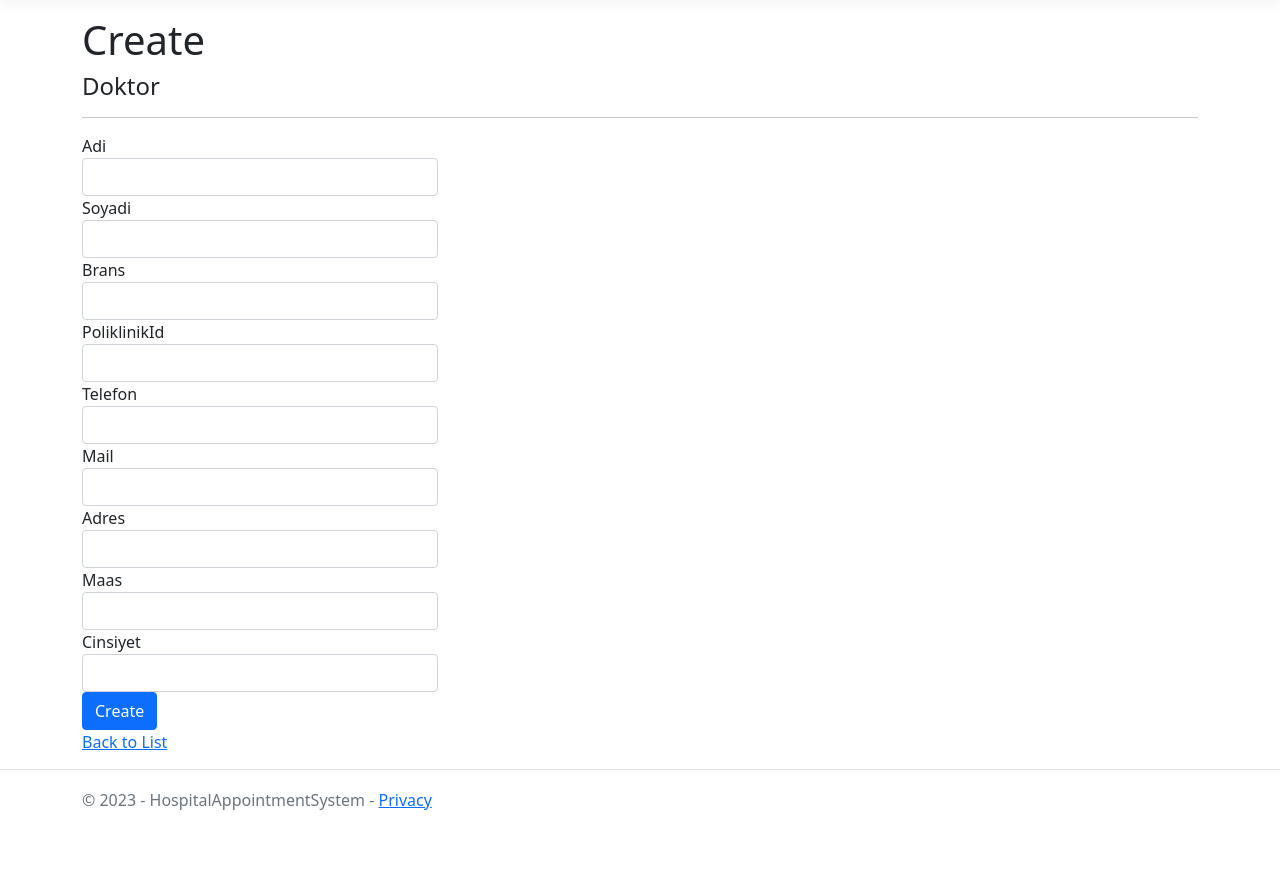
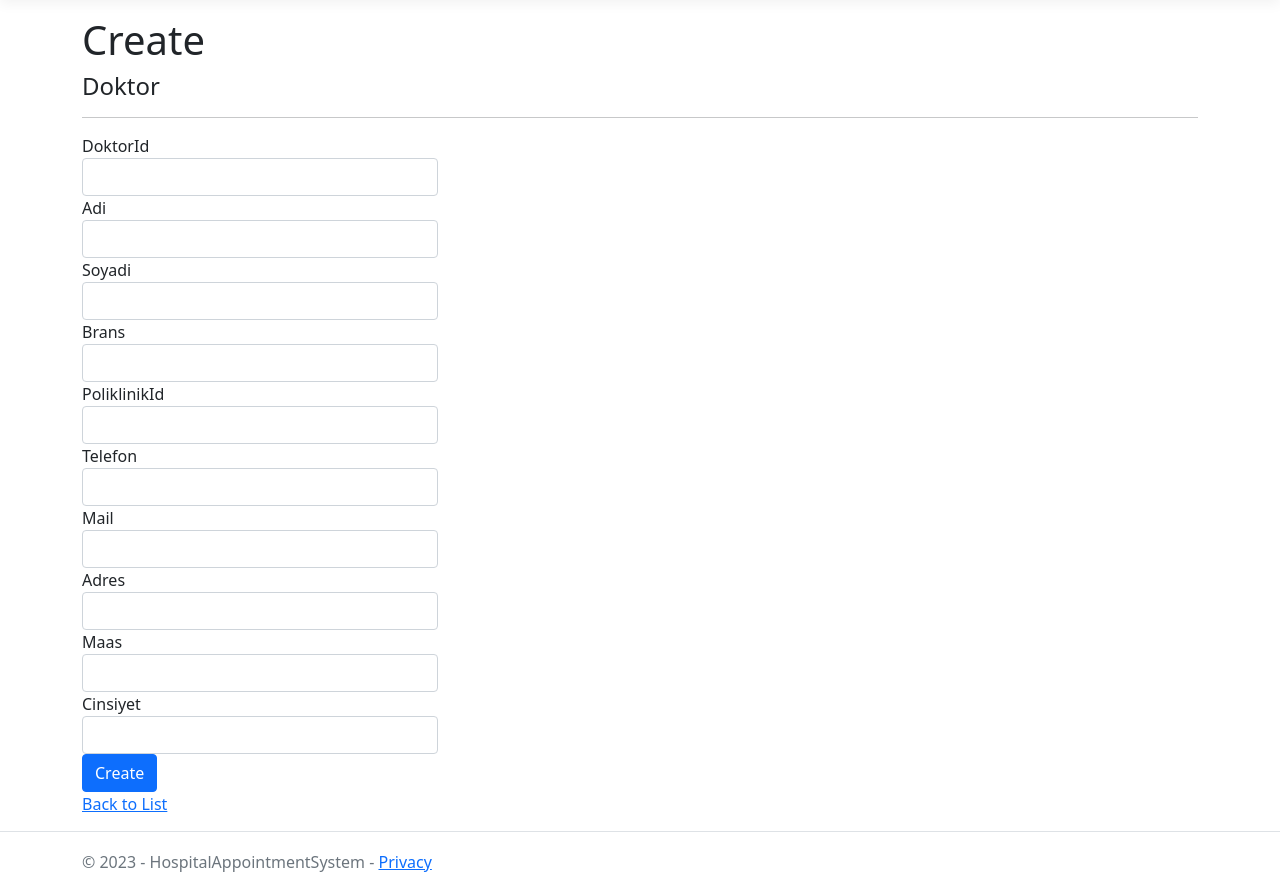
Before and after one commit to osmntahir/HospitalAppointmentSystem, an ASP.NET Core app: page /Doktors/Create in a window 1280 px wide. Shown: the part 57-949 px from the top of the page. Before the commit the page ends 867 px from the top, so only its background shows below. Run offline with ASP.NET Core 8, Linux system fonts and the light colour scheme; data that the repository does not hold is empty; style sheets or scripts are compiled from the project's sources.

Commit message:
controllerlar duzenlendi

```diff
--- a/Controllers/DoktorsController.cs
+++ b/Controllers/DoktorsController.cs
@@ -139,42 +139,23 @@ namespace HospitalAppointmentSystem.Controllers
 
             return View(doktor);
         }
+
         // POST: Doktors/Delete/5
         [HttpPost, ActionName("Delete")]
         [ValidateAntiForgeryToken]
-        public  async Task<IActionResult> DeleteConfirmed(int id)
+        public async Task<IActionResult> DeleteConfirmed(int id)
         {
             if (_context.Doktors == null)
             {
-                return Problem("Entity set 'hospitalContext.Doktors' is null.");
+                return Problem("Entity set 'hospitalContext.Doktors'  is null.");
+            }
+            var doktor = await _context.Doktors.FindAsync(id);
+            if (doktor != null)
+            {
+                _context.Doktors.Remove(doktor);
             }
 
-            var doktor = await _context.Doktors.FindAsync(id);
-
-            if (doktor == null)
-            {
-                return NotFound();
-            }
-
-            // İlgili çalışma günlerini bul ve sil
-            var calismaGunler = _context.CalismaGuns.Where(c => c.DoktorId == id).ToList();
-
-            foreach (var calismaGun in calismaGunler)
-            {
-                _context.CalismaGuns.Remove(calismaGun);
-            }
-
-            // İlgili randevuları bul ve sil
-            var randevular = _context.Randevus.Where(c => c.DoktorId == id).ToList();
-
-            foreach (var randevu in randevular)
-            {
-                _context.Randevus.Remove(randevu);
-            }
-
-            _context.Doktors.Remove(doktor);
             await _context.SaveChangesAsync();
-
             return RedirectToAction(nameof(Index));
         }
 
--- a/Views/CalismaGuns/Create.cshtml
+++ b/Views/CalismaGuns/Create.cshtml
@@ -12,6 +12,11 @@
     <div class="col-md-4">
         <form asp-action="Create">
             <div asp-validation-summary="ModelOnly" class="text-danger"></div>
+            <div class="form-group">
+                <label asp-for="CalismaGunId" class="control-label"></label>
+                <input asp-for="CalismaGunId" class="form-control" />
+                <span asp-validation-for="CalismaGunId" class="text-danger"></span>
+            </div>
             <div class="form-group">
                 <label asp-for="DoktorId" class="control-label"></label>
                 <select asp-for="DoktorId" class ="form-control" asp-items="ViewBag.DoktorId"></select>
--- a/Views/Doktors/Create.cshtml
+++ b/Views/Doktors/Create.cshtml
@@ -12,6 +12,11 @@
     <div class="col-md-4">
         <form asp-action="Create">
             <div asp-validation-summary="ModelOnly" class="text-danger"></div>
+            <div class="form-group">
+                <label asp-for="DoktorId" class="control-label"></label>
+                <input asp-for="DoktorId" class="form-control" />
+                <span asp-validation-for="DoktorId" class="text-danger"></span>
+            </div>
             <div class="form-group">
                 <label asp-for="Adi" class="control-label"></label>
                 <input asp-for="Adi" class="form-control" />
```
Also changed, not shown: Controllers/CalismaGunsController.cs (+3 -17 lines), 11 other files.
